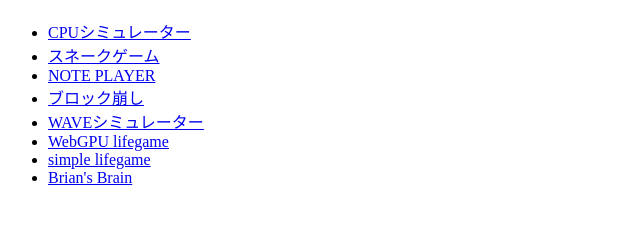
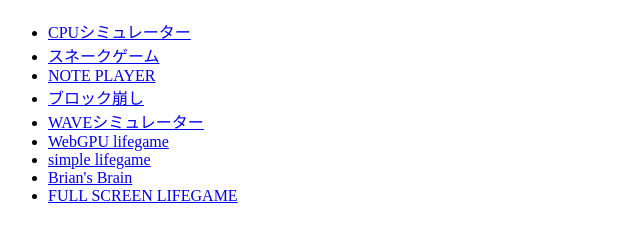
Before and after one commit to TRBX304/linklist, a plain HTML site: page index.html in a window 1280 px wide. Shown: the part 61-300 px from the top of the page, without its empty margins (0-640 px from the left). Drawn offline with Linux system fonts and the light colour scheme.

Commit message:
Add link to FULL SCREEN LIFEGAME in index.html

```diff
--- a/index.html
+++ b/index.html
@@ -17,6 +17,7 @@
         <li><a href="https://trbx304.github.io/webgpulifegame/" target="_blank">WebGPU lifegame</a></li>
         <li><a href="https://trbx304.github.io/simplelifegame/" target="_blank">simple lifegame</a></li>
         <li><a href="https://trbx304.github.io/Brian-s_Brain/" target="_blank">Brian's Brain</a></li>
+        <li><a href="https://trbx304.github.io/full_screen_lifegame/" target="_blank">FULL SCREEN LIFEGAME</a></li>
     </ul>
 
 </body>
```
